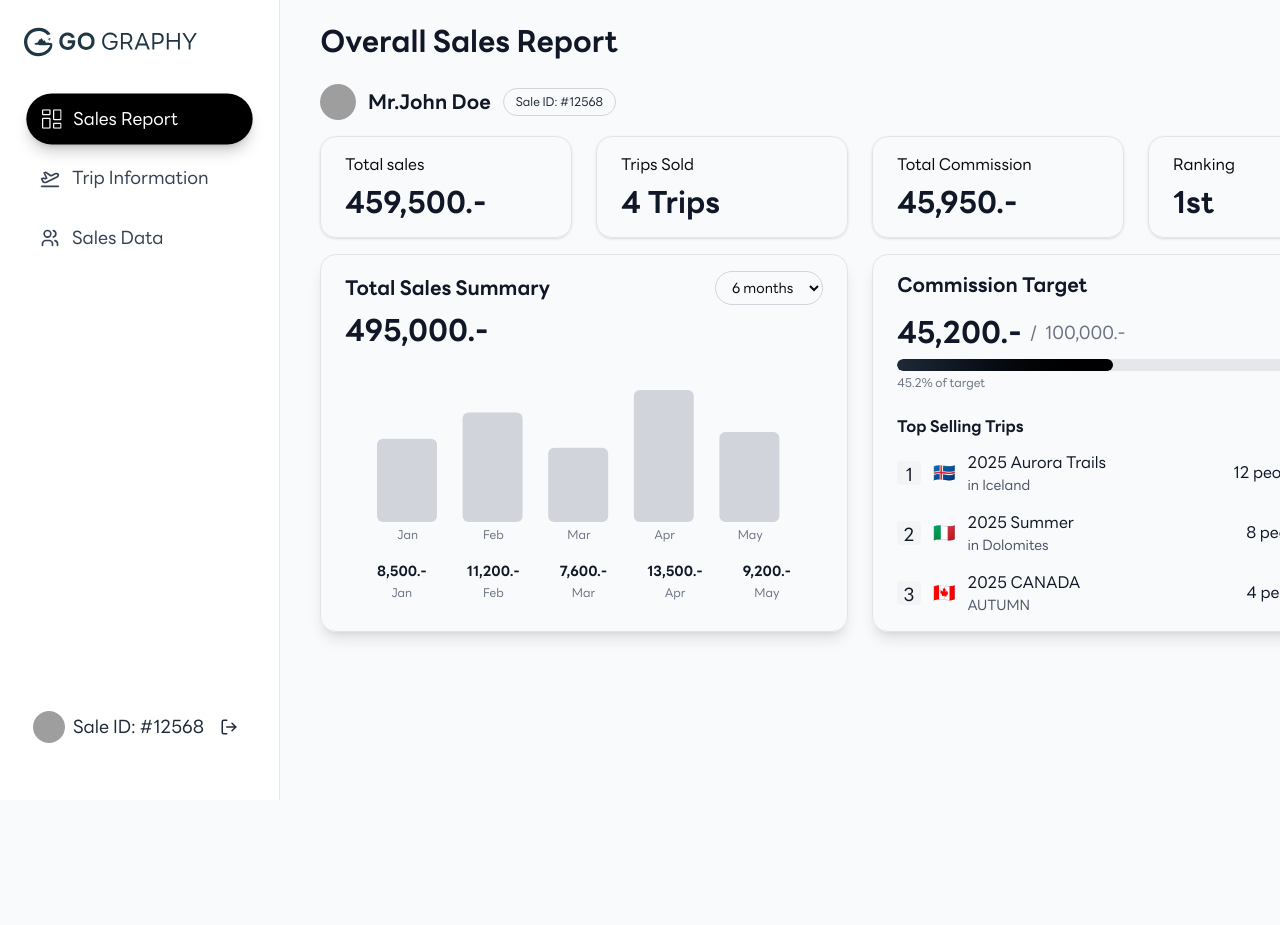
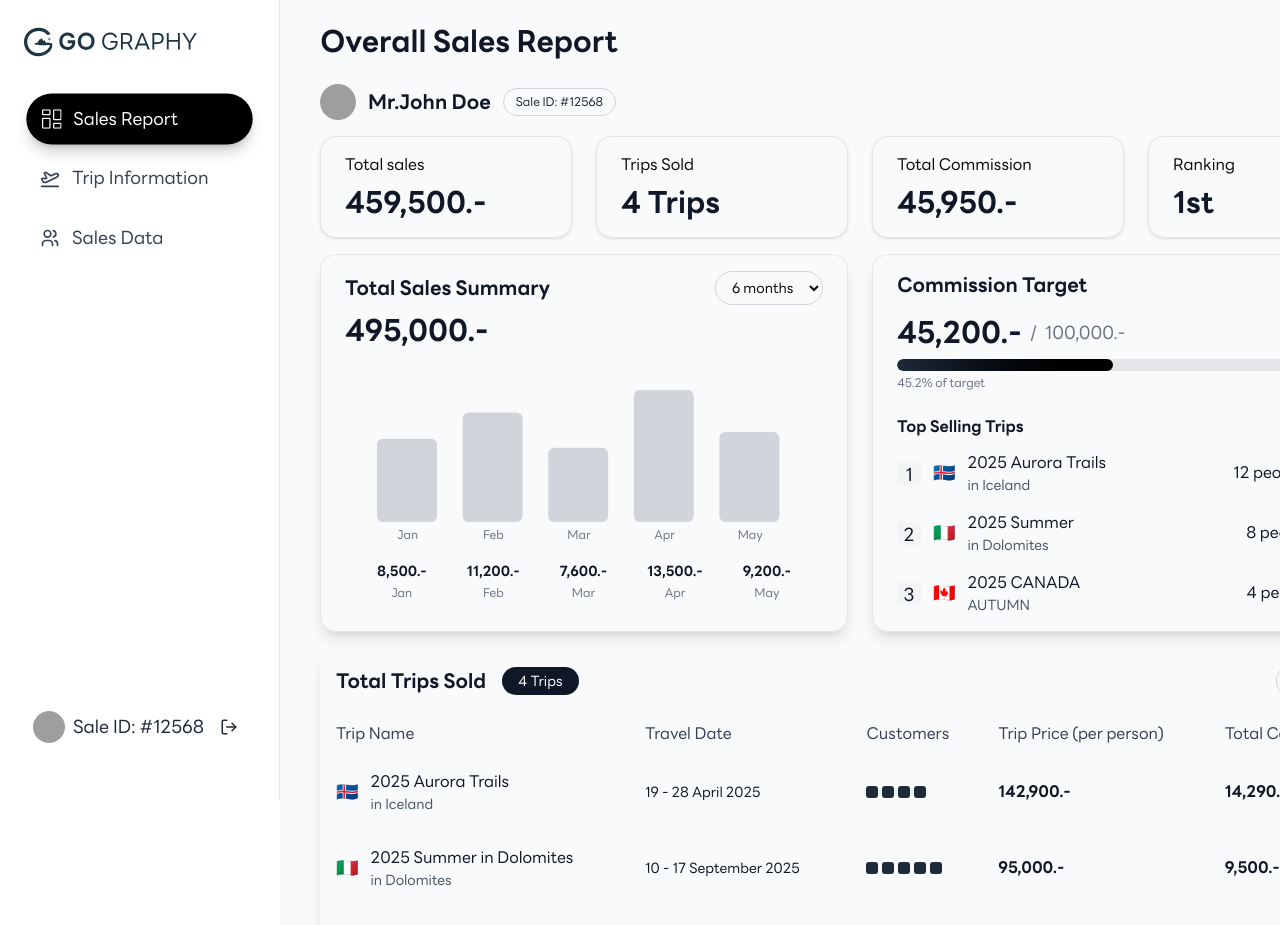
Before and after one commit to Canvasmediaagency/gography-seller-dashboard, a Next.js app: page /sales-report in a window 1280 px wide. Shown: the top 925 px of the page. Before the commit the page ends 800 px from the top, so only its background shows below. Built offline with nearby package versions, Linux system fonts and the light colour scheme; grey boxes are pictures that could not be loaded.

Commit message:
feat : Trip selled List

```diff
--- a/src/app/layout.tsx
+++ b/src/app/layout.tsx
@@ -17,9 +17,9 @@ export default function RootLayout({
     <html lang="en">
       <body className="bg-gray-50">
         {/* Container with min-width 1440px centered */}
-        <div className="min-w-[1440px] mx-auto min-h-screen bg-white shadow-xl flex overflow-x-hidden">
+        <div className="min-w-[1440px] mx-auto min-h-screen bg-white shadow-xl flex">
           <Sidebar className="min-w-[280px] h-screen sticky top-0" />
-          <main className="flex-1 bg-gray-50">
+          <main className="flex-1 bg-gray-50 overflow-x-auto">
             <div className="p-6">
               {children}
             </div>
--- a/src/app/sales-report/page.tsx
+++ b/src/app/sales-report/page.tsx
@@ -43,6 +43,53 @@ function SalesReportPage() {
     { month: 'Mar', value: 7600, fullMonth: 'March' },
     { month: 'Apr', value: 13500, fullMonth: 'April' },
     { month: 'May', value: 9200, fullMonth: 'May' }
+  ]
+
+  const tripsData = [
+    {
+      id: 1,
+      flag: '🇮🇸',
+      name: '2025 Aurora Trails',
+      location: 'in Iceland',
+      date: '19 - 28 April 2025',
+      seats: 4,
+      totalSeats: 4,
+      price: '142,900.-',
+      commission: '14,290.-'
+    },
+    {
+      id: 2,
+      flag: '🇮🇹',
+      name: '2025 Summer in Dolomites',
+      location: 'in Dolomites',
+      date: '10 - 17 September 2025',
+      seats: 5,
+      totalSeats: 5,
+      price: '95,000.-',
+      commission: '9,500.-'
+    },
+    {
+      id: 3,
+      flag: '🇨🇦',
+      name: '2025 CANADA',
+      location: 'AUTUMN',
+      date: '20 - 28 September 2025',
+      seats: 3,
+      totalSeats: 4,
+      price: '125,900.-',
+      commission: '12,590.-'
+    },
+    {
+      id: 4,
+      flag: '🇯🇵',
+      name: '2025 Japan Cherry',
+      location: 'in Tokyo',
+      date: '15 - 22 April 2025',
+      seats: 2,
+      totalSeats: 6,
+      price: '89,000.-',
+      commission: '8,900.-'
+    }
   ]
 
   return (
@@ -256,6 +303,98 @@ function SalesReportPage() {
         </div>
       </div>
 
+      {/* Trip selled List */}
+      <div className='mx-4 mb-6 rounded-2xl shadow-lg'>
+        <div className="flex justify-between items-center p-4 ">
+          <div className='flex flex-row items-center'>
+            <h3 className='font-semibold text-xl text-gray-900'>Total Trips Sold</h3>
+            <span className='px-4 py-1 text-white bg-gray-900 mx-4 rounded-full text-sm'>
+              {tripsData.length} Trips
+            </span>
+          </div>
+          <div className='flex items-center gap-2'>
+            <select className="px-3 py-1 rounded-full border border-gray-300 text-sm focus:outline-none focus:ring-2 focus:ring-blue-500">
+              <option value="6m">6 months</option>
+              <option value="1m">1 months</option>
+              <option value="3m">3 months</option>
+              <option value="1y">1 year</option>
+            </select>
+          </div>
+        </div>
+
+        {/* Table */}
+        <div className=" overflow-hidden">
+          <table className="w-full">
+            {/* Table Header */}
+            <thead className="">
+              <tr>
+                <th className="text-left px-4 py-2 text-md font-normal text-gray-700">Trip Name</th>
+                <th className="text-left px-4 py-2 text-md font-normal text-gray-700">Travel Date</th>
+                <th className="text-left px-4 py-2 text-md font-normal text-gray-700">Customers</th>
+                <th className="text-left px-4 py-2 text-md font-normal text-gray-700">Trip Price (per person)</th>
+                <th className="text-left px-4 py-2 text-md font-normal text-gray-700">Total Commission</th>
+              </tr>
+            </thead>
+
+            {/* Table Body */}
+            <tbody className="">
+              {tripsData.map((trip) => (
+                <tr key={trip.id} className="">
+                  {/* Trip Name */}
+                  <td className="p-4">
+                    <div className="flex items-center gap-3">
+                      <span className="text-lg">{trip.flag}</span>
+                      <div>
+                        <p className=" text-gray-900">{trip.name}</p>
+                        <p className="text-sm text-gray-600">{trip.location}</p>
+                      </div>
+                    </div>
+                  </td>
+
+                  {/* Date */}
+                  <td className="p-4">
+                    <p className="text-sm text-gray-900">{trip.date}</p>
+                  </td>
+
+                  {/* Seats */}
+                    <td className="p-4">
+                    <div className="flex items-center gap-2">
+                      <div className="flex flex-col gap-1 max-w-[120px]">
+                      {Array.from({ length: Math.ceil(trip.totalSeats / 5) }).map((_, rowIdx) => (
+                        <div key={rowIdx} className="flex gap-1">
+                        {Array.from({ length: Math.min(5, trip.totalSeats - rowIdx * 5) }).map((_, colIdx) => {
+                          const seatIdx = rowIdx * 5 + colIdx
+                          return (
+                          <div
+                            key={seatIdx}
+                            className={`w-3 h-3 rounded-[3px] ${seatIdx < trip.seats ? 'bg-gray-800' : 'bg-gray-300'}`}
+                          />
+                          )
+                        })}
+                        </div>
+                      ))}
+                      </div>
+                    </div>
+                    </td>
+
+
+                  {/* Price */}
+                  <td className="p-4">
+                    <p className="font-semibold text-gray-900">{trip.price}</p>
+                  </td>
+
+                  {/* Commission */}
+                  <td className="p-4">
+                    <p className="font-bold text-gray-900">{trip.commission}</p>
+                  </td>
+                </tr>
+              ))}
+            </tbody>
+          </table>
+        </div>
+      </div>
+
+
     </div>
   )
 }
```
